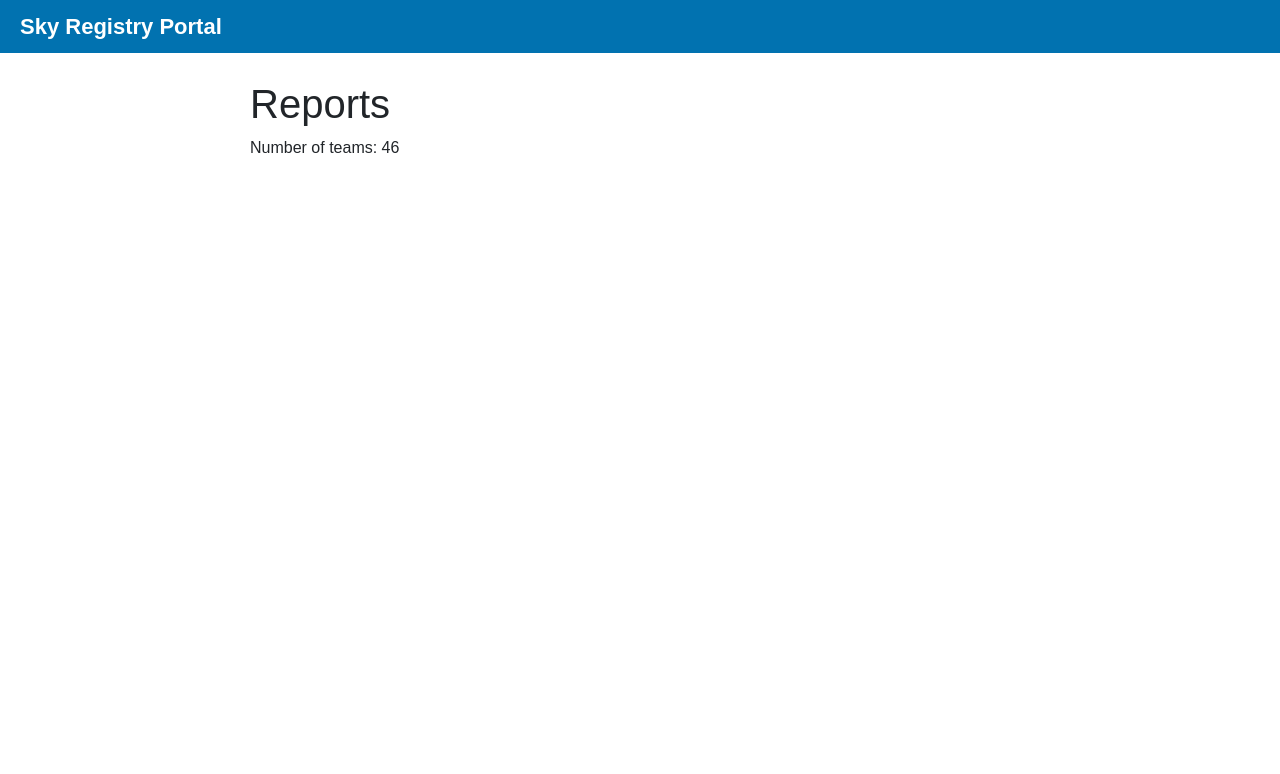
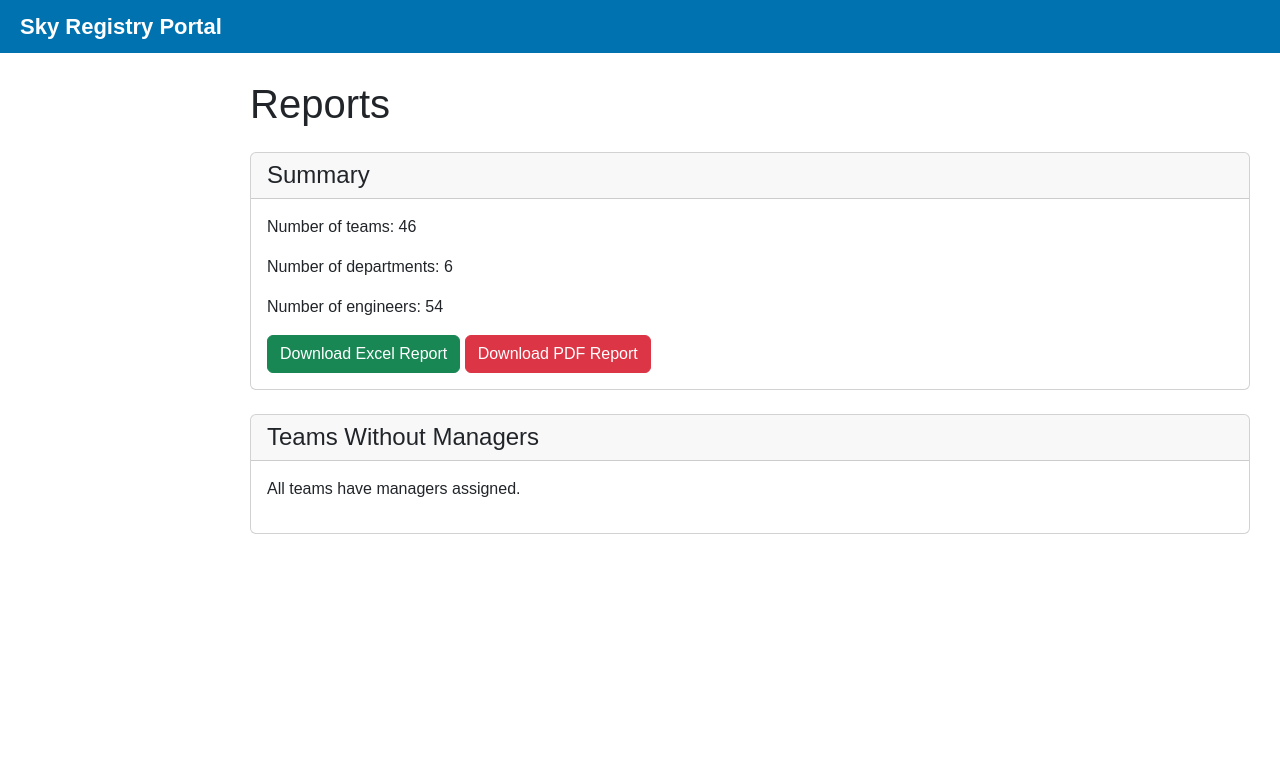
Before and after one commit to youssefbenlamin03-spec/Sky-Registry-Portal, a Django app: page /reports/ in a window 1280 px wide. Shown: the top 774 px of the page. Run offline with Django 4.2, Linux system fonts and the light colour scheme; data comes from the database, SQL or seed files in the repository; both versions use the stored data as it was after the commit.

Commit message:
Report done

```diff
--- a/reports/urls.py
+++ b/reports/urls.py
@@ -3,4 +3,6 @@ from . import views
 
 urlpatterns = [
     path('', views.reports_overview, name='reports_overview'),
+    path('export/excel/', views.export_reports_excel, name='export_reports_excel'),
+    path('export/pdf/', views.export_reports_pdf, name='export_reports_pdf'),
 ]
--- a/reports/views.py
+++ b/reports/views.py
@@ -1,13 +1,60 @@
 from django.shortcuts import render
-from organisation.models import Team
+from organisation.models import Team, Department, Engineer
+from django.http import HttpResponse, FileResponse
+from django.template.loader import render_to_string
+from weasyprint import HTML
+import csv
+import io
+
 
 def reports_overview(request):
     number_of_teams = Team.objects.count()
+    number_of_departments = Department.objects.count()
+    number_of_engineers = Engineer.objects.count()
+    teams_without_managers = Team.objects.filter(manager__isnull=True)
 
-    data = {
-        'number_of_teams': number_of_teams
+    context = {
+        'number_of_teams': number_of_teams,
+        'number_of_departments': number_of_departments,
+        'number_of_engineers': number_of_engineers,
+        'teams_without_managers': teams_without_managers,
     }
 
-    return render(request, 'reports/reports_overview.html', {
-        'number_of_teams': number_of_teams
+    return render(request, 'reports/reports_overview.html', context)
+
+
+def export_reports_excel(request):
+    teams_without_managers = Team.objects.filter(manager__isnull=True)
+
+    response = HttpResponse(content_type='text/csv')
+    response['Content-Disposition'] = 'attachment; filename="reports.csv"'
+
+    writer = csv.writer(response)
+    writer.writerow(['Report Item', 'Value'])
+    writer.writerow(['Number of teams', Team.objects.count()])
+    writer.writerow(['Number of departments', Department.objects.count()])
+    writer.writerow(['Number of engineers', Engineer.objects.count()])
+    writer.writerow([])
+    writer.writerow(['Teams Without Managers'])
+
+    for team in teams_without_managers:
+        writer.writerow([team.teamName])
+
+    return response
+
+
+def export_reports_pdf(request):
+    teams_without_managers = Team.objects.filter(manager__isnull=True)
+
+    html = render_to_string('reports/reports_pdf.html', {
+        'number_of_teams': Team.objects.count(),
+        'number_of_departments': Department.objects.count(),
+        'number_of_engineers': Engineer.objects.count(),
+        'teams_without_managers': teams_without_managers,
     })
+
+    pdf = HTML(string=html).write_pdf()
+    buffer = io.BytesIO(pdf)
+    buffer.seek(0)
+
+    return FileResponse(buffer, as_attachment=True, filename='sky_reports.pdf')
--- a/templates/reports/reports_overview.html
+++ b/templates/reports/reports_overview.html
@@ -1,6 +1,41 @@
 {% extends "layout.html" %}
 
 {% block content %}
-<h1>Reports</h1>
-<p>Number of teams: {{ number_of_teams }}</p>
+<h1 class="mb-4">Reports</h1>
+
+<div class="card mb-4">
+    <div class="card-header">
+        <h2 class="h4 mb-0">Summary</h2>
+    </div>
+    <div class="card-body">
+        <p>Number of teams: {{ number_of_teams }}</p>
+        <p>Number of departments: {{ number_of_departments }}</p>
+        <p>Number of engineers: {{ number_of_engineers }}</p>
+
+        <a href="{% url 'export_reports_excel' %}" class="btn btn-success">
+            Download Excel Report
+        </a>
+
+        <a href="{% url 'export_reports_pdf' %}" class="btn btn-danger">
+            Download PDF Report
+        </a>
+    </div>
+</div>
+
+<div class="card">
+    <div class="card-header">
+        <h2 class="h4 mb-0">Teams Without Managers</h2>
+    </div>
+    <div class="card-body">
+        {% if teams_without_managers %}
+            <ul>
+                {% for team in teams_without_managers %}
+                    <li>{{ team.teamName }}</li>
+                {% endfor %}
+            </ul>
+        {% else %}
+            <p>All teams have managers assigned.</p>
+        {% endif %}
+    </div>
+</div>
 {% endblock %}
```
Also changed, not shown: requirements.txt (+13 -0 lines), templates/reports/reports_pdf.html (added, +61 -0 lines), database.sqlite.
